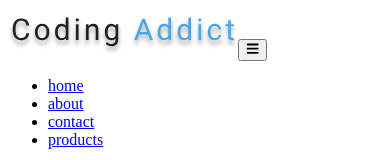
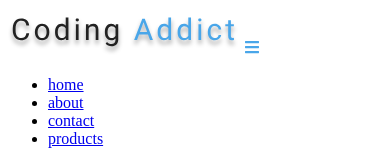
Before and after one commit to LaurenCummings/navbar-project, a React (Vite) app: page / in a window 390 px wide. Shown: the top 160 px of the page. Built offline with nearby package versions, Linux system fonts and the light colour scheme.

Commit message:
styled hamburger menu

```diff
--- a/src/App.css
+++ b/src/App.css
@@ -1,3 +1,10 @@
+.nav-toggle {
+    background-color: transparent;
+    border: none;
+    color: rgb(73 166 233);
+    font-size: 16px;
+}
+
 .social-icons {
     display: none;
 }
```
